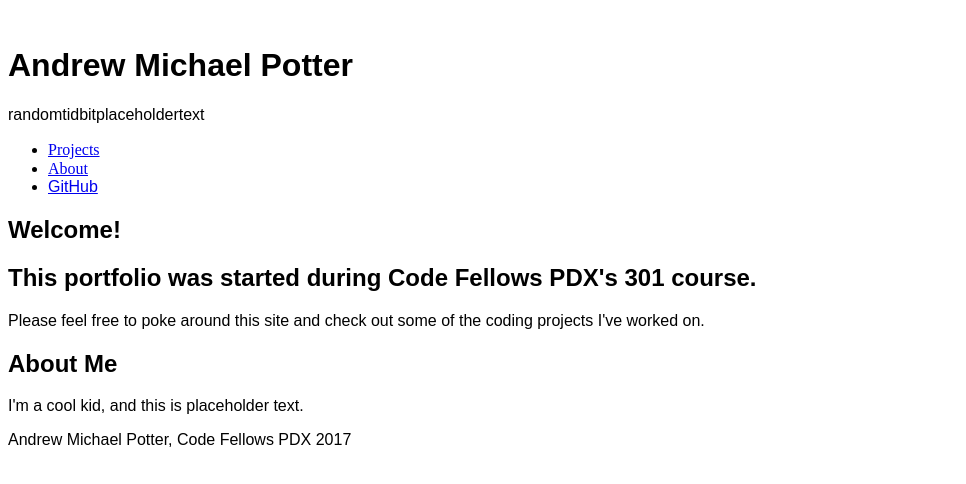
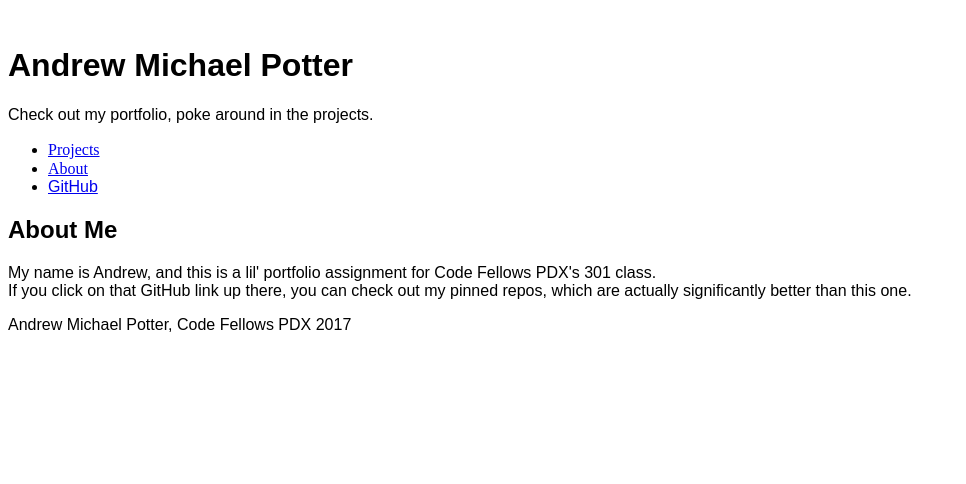
Before and after one commit to AMPotter/portfolio, a website: page public/index.html in a window 1280 px wide. Shown: the whole page, without its empty margins (0-966 px from the left). Drawn offline with nearby package versions, Linux system fonts and the light colour scheme; a script that the page names is missing; files whose address does not match are found by name; a web font is replaced by a local one.

Commit message:
edit index page to remove unnecessary bits and replace placeholder text

```diff
--- a/public/index.html
+++ b/public/index.html
@@ -5,7 +5,7 @@
     <meta charset="UTF-8">
     <meta name="viewport" content="width=device-width, initial-scale=1.0">
     <meta http-equiv="X-UA-Compatible" content="ie=edge">
-    <title>Document</title>
+    <title>AMPortfolio</title>
     <link rel="stylesheet" href="./styles/icons.css">
     <link rel="stylesheet" href="./styles/base.css">
     <link rel="stylesheet" href="./styles/layout.css">
@@ -29,7 +29,7 @@
         </div>
         <div>
             <h1 id="site-name">Andrew Michael Potter</h1>
-            <p id="random-tidbit">randomtidbitplaceholdertext</p>
+            <p id="random-tidbit">Check out my portfolio, poke around in the projects.</p>
         </div>
         <nav id="main-nav">
             <div id="icons-and-tabs">
@@ -44,15 +44,6 @@
     </header>
 
     <main>
-        <section id="home-tab" class="tab-content">
-            <header>
-                <h1>Welcome!</h1>
-            </header>
-            <main>
-                <h2>This portfolio was started during Code Fellows PDX's 301 course.</h2>
-                <p>Please feel free to poke around this site and check out some of the coding projects I've worked on.</p>
-            </main>
-        </section>
         <section id="projects" class="tab-content">
         </section>
         <section id="about" class="tab-content">
@@ -60,7 +51,7 @@
                 <h1>About Me</h1>
             </header>
             <main>
-                <p>I'm a cool kid, and this is placeholder text.</p>
+                <p>My name is Andrew, and this is a lil' portfolio assignment for Code Fellows PDX's 301 class.<br>If you click on that GitHub link up there, you can check out my pinned repos, which are actually significantly better than this one.</p>
             </main>
         </section>
     </main>
```
